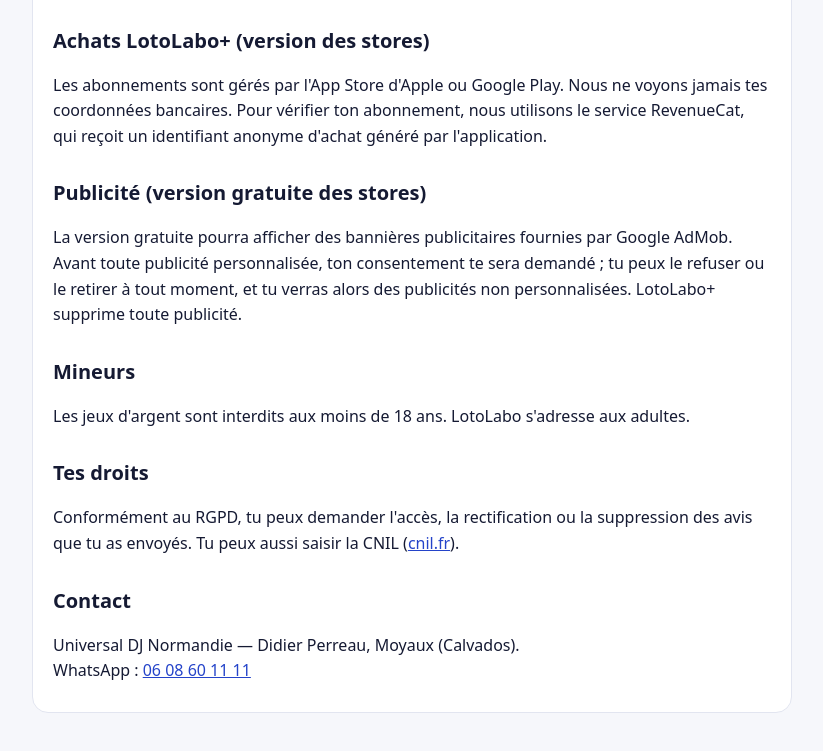
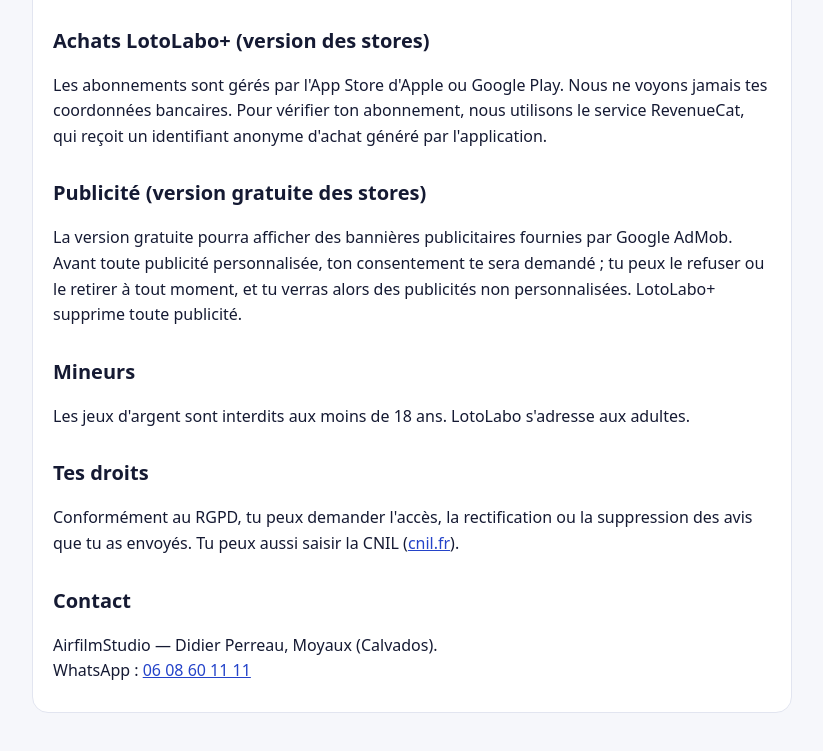
Before and after one commit to airfilmstudio-collab/lotolabo, a plain HTML site: page confidentialite.html in a window 1280 px wide. Shown: the part 947-1698 px from the top of the page, without its empty margins (228-1051 px from the left). Drawn offline with Linux system fonts and the light colour scheme.

Commit message:
Confidentialité : contact AirfilmStudio

```diff
--- a/confidentialite.html
+++ b/confidentialite.html
@@ -52,7 +52,7 @@ a{color:var(--accent)}li{margin:4px 0}
 <p>Conformément au RGPD, tu peux demander l'accès, la rectification ou la suppression des avis que tu as envoyés. Tu peux aussi saisir la CNIL (<a href="https://www.cnil.fr">cnil.fr</a>).</p>
 
 <h2>Contact</h2>
-<p>Universal DJ Normandie — Didier Perreau, Moyaux (Calvados).<br>WhatsApp : <a href="https://wa.me/33608601111">06 08 60 11 11</a></p>
+<p>AirfilmStudio — Didier Perreau, Moyaux (Calvados).<br>WhatsApp : <a href="https://wa.me/33608601111">06 08 60 11 11</a></p>
 </section>
 </main>
 </body>
```
